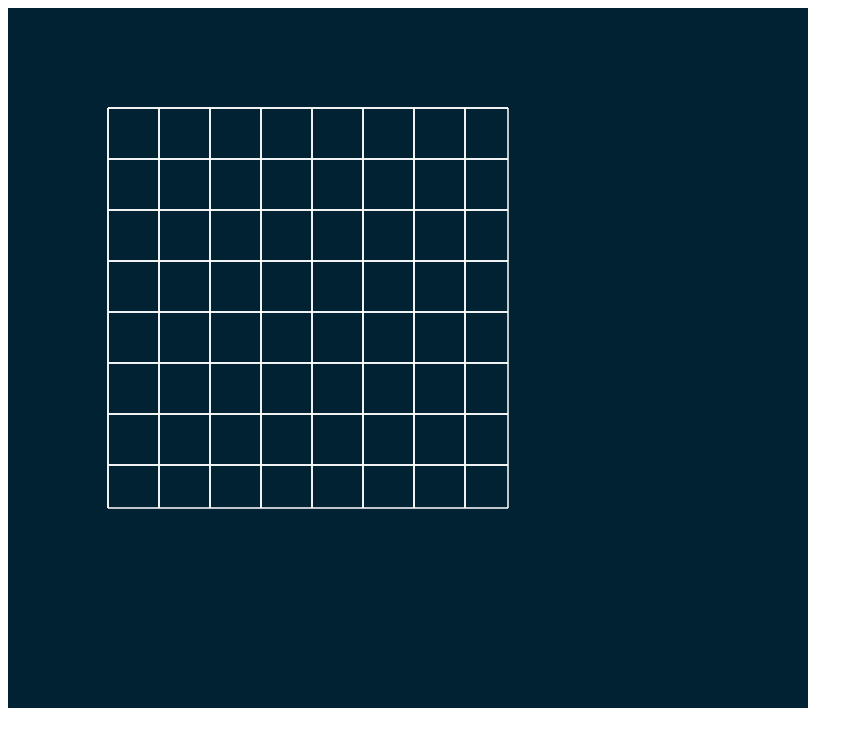
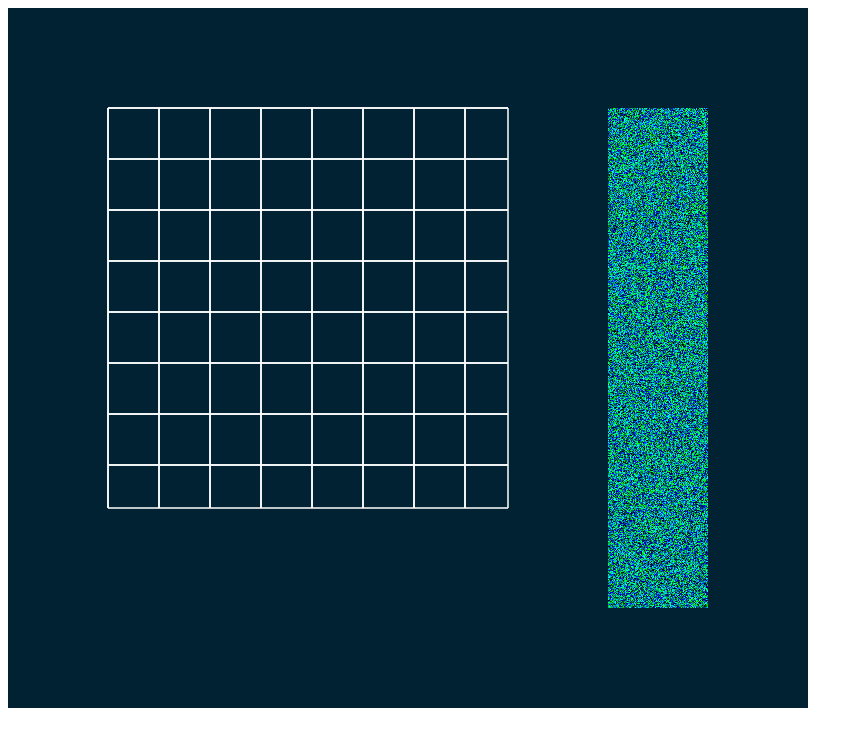
Before and after one commit to Loufouh/drawJS, a plain HTML site: page index.html in a window 1280 px wide. Shown: the whole page, without its empty margins (0-863 px from the left). Drawn offline with Linux system fonts and the light colour scheme.

Commit message:
Add imageData.js :sparkles:

```diff
--- /dev/null
+++ b/inc/drawJs/imageData.js
@@ -0,0 +1,9 @@
+"use strict";
+
+function createImageData(width, height, ctx=targetContext) {
+	return ctx.createImageData(width, height, ctx);
+}
+
+function putImageData(imgData, x, y, ctx=targetContext) {
+	ctx.putImageData(imgData, x, y);
+}
--- a/inc/test.js
+++ b/inc/test.js
@@ -11,4 +11,19 @@ function init() {
 	background(Color.hsl(200, 100, 10));
 	stroke(Color.rgb(255));
 	grid(new Vector(100, 100), new Vector(51, 51), new Vector(0, 0), new Vector(400, 400))
+
+	let imgData = createImageData(100, 500);
+
+	for(let i = 0; i < imgData.data.length; i += 4) {
+		imgData.data[i] = randomInt();
+		imgData.data[i + 1] = pickComposant();
+		imgData.data[i + 2] = pickComposant();
+		imgData.data[i + 3] = 255;
+	}
+
+	putImageData(imgData, 600, 100);
 }
+
+function pickComposant() {
+	return 51*Math.floor(Math.random()*6);
+}
--- a/index.html
+++ b/index.html
@@ -10,6 +10,7 @@
 	<script src="inc/drawJs/coordinate.js"></script>
 	<script src="inc/drawJs/ColorType.js"></script>
 	<script src="inc/drawJs/Color.js"></script>
+	<script src="inc/drawJs/imageData.js"></script>
 	<script src="inc/drawJs/shapes.js"></script>
 	<script src="inc/drawJs/style.js"></script>
 	<script src="inc/drawJs/text.js"></script>
```
